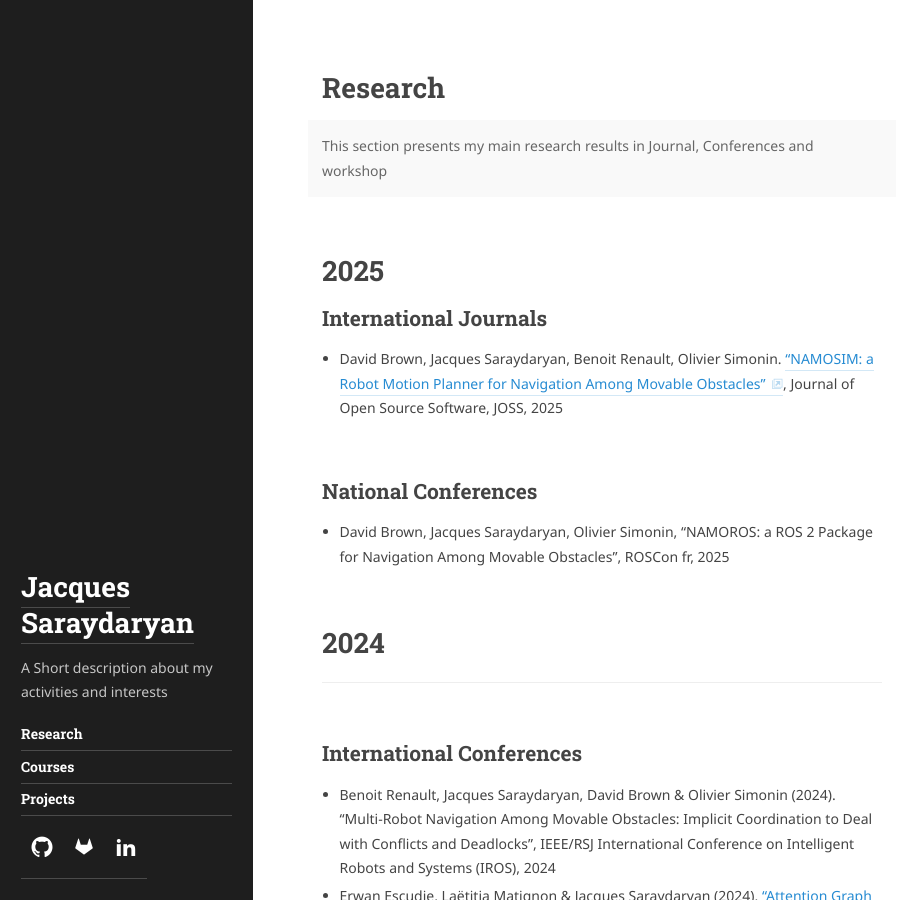
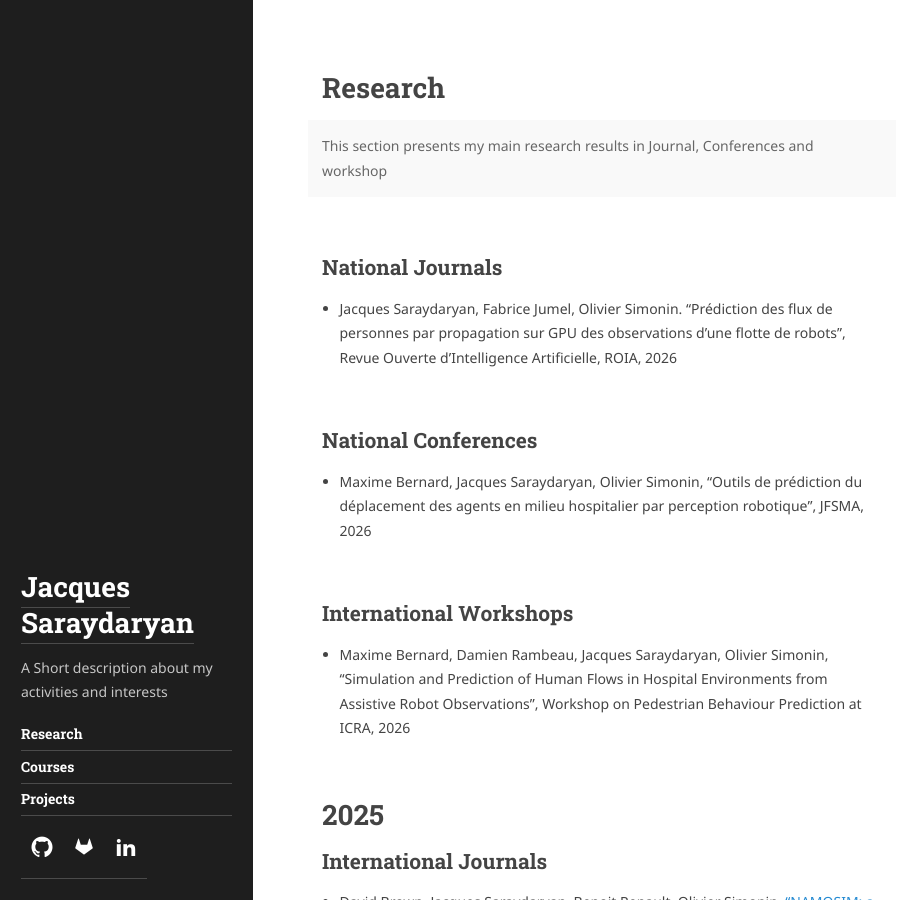
Before and after one commit to jacques-saraydaryan/jacques-saraydaryan.github.io, a Jekyll site: the page built from menus_pages/researchPage.md, in a window 1280 px wide and 900 px high. Shown: the whole window, without its empty margins (0-915 px from the left). Built offline with Jekyll 4.4.1, drawn with Linux system fonts in a browser that asks for light colours; some web fonts are replaced.

Commit message:
update research 2026

```diff
--- a/menus_pages/researchPage.md
+++ b/menus_pages/researchPage.md
@@ -15,11 +15,18 @@ accent_image:
 # 2026
 ## International Conferences
 - Takieddine Soualhi, Jacques Saraydaryan, Laetitia Matignon, "Human‑Aware Multi‑Robot Navigation in Constrained Environments\ Using Multi-agent Reinforcement Learning", IEEE International Conference on Robotics and Automation (ICRA), 2026
+{% endcomment %}
 
 ## National Journals
-- Jacques Saraydaryan, Fabrice Jumel, Olivier Simonin. "Prédiction des flux de personnes par propagation sur GPU des observations d'une flotte de robots",  Revue Ouverte d’Intelligence Artificielle, ROIA, 2025
+- Jacques Saraydaryan, Fabrice Jumel, Olivier Simonin. "Prédiction des flux de personnes par propagation sur GPU des observations d'une flotte de robots",  Revue Ouverte d’Intelligence Artificielle, ROIA, 2026
 
-{% endcomment %}
+## National Conferences
+- Maxime Bernard, Jacques Saraydaryan, Olivier Simonin, "Outils de prédiction du déplacement des agents en milieu hospitalier par perception robotique", JFSMA, 2026
+
+
+## International Workshops
+- Maxime Bernard, Damien Rambeau, Jacques Saraydaryan, Olivier Simonin, "Simulation and Prediction of Human Flows in Hospital Environments from Assistive Robot Observations", Workshop on Pedestrian Behaviour Prediction at ICRA, 2026
+
 
 # 2025
 ## International Journals
```
